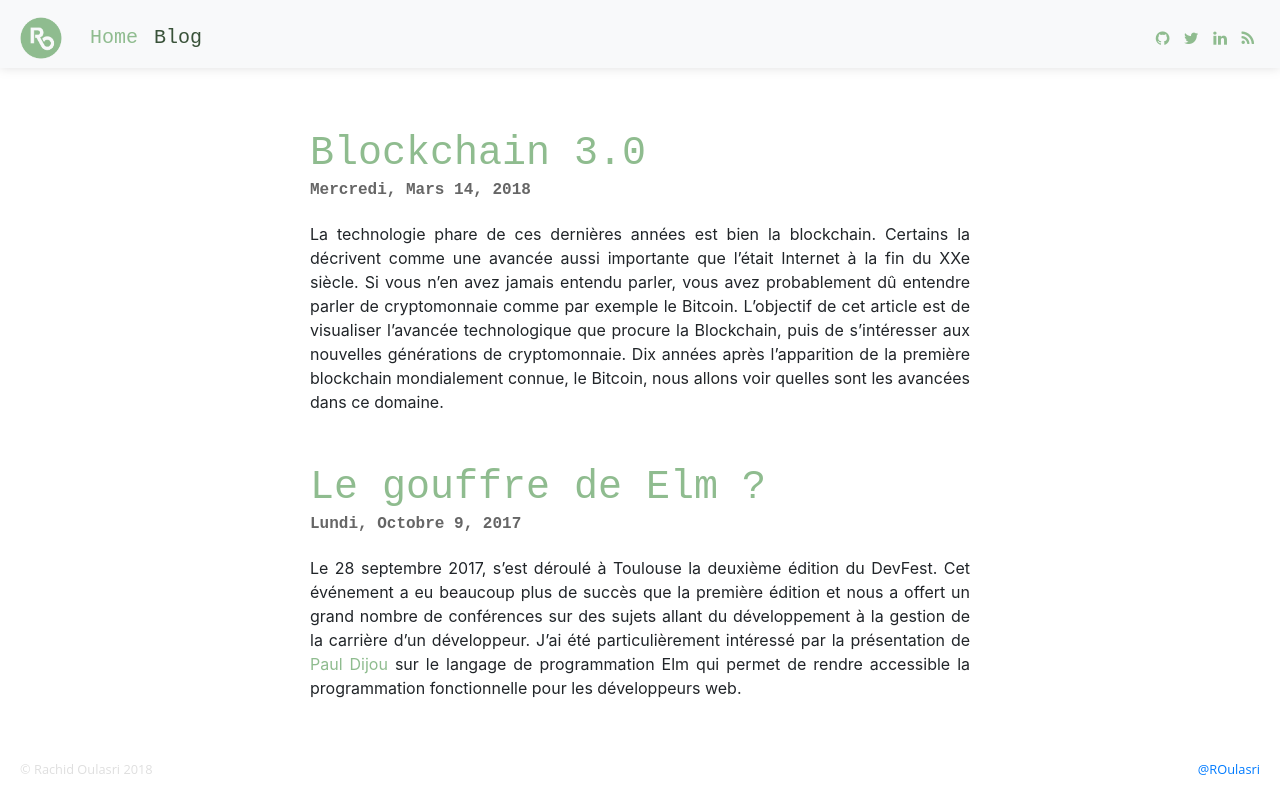
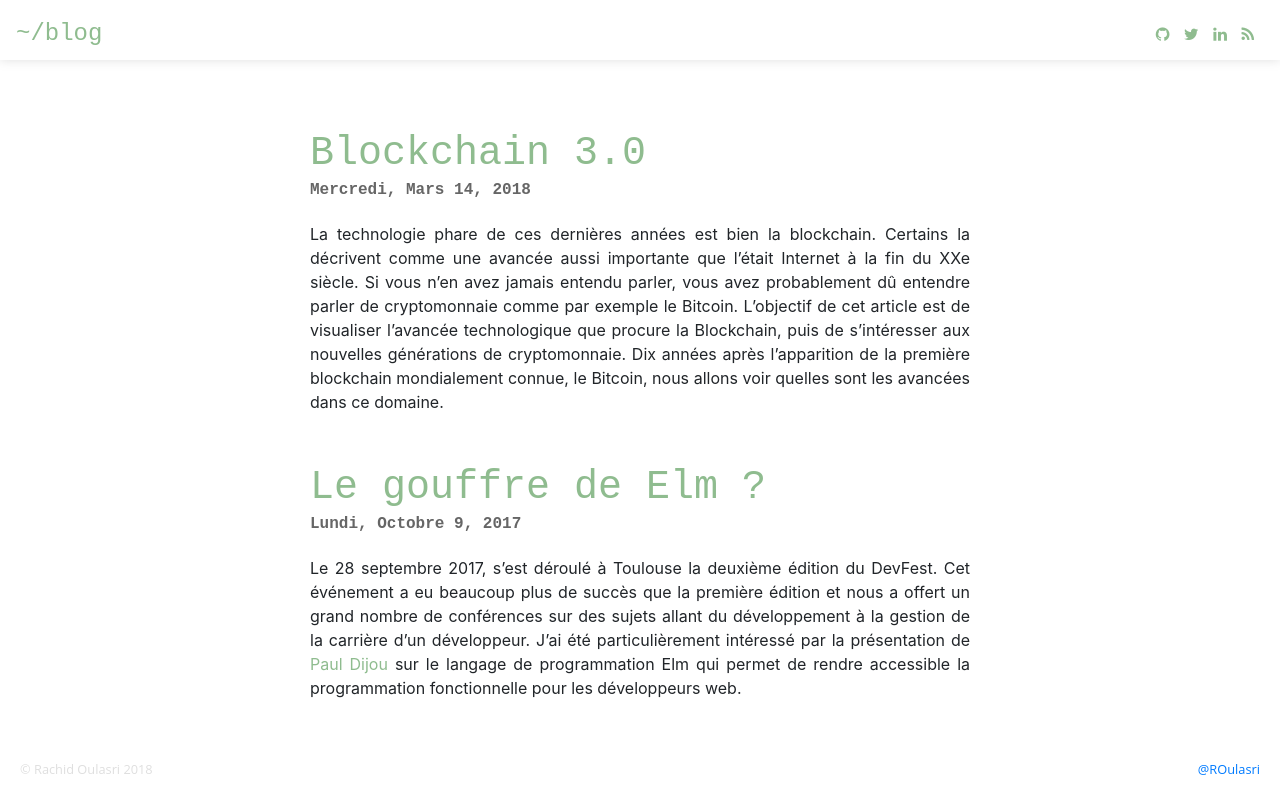
Before and after one commit to oulasri/oulasri.github.io, a plain HTML site: page blog.html in a window 1280 px wide. Drawn offline with nearby package versions, Linux system fonts and the light colour scheme.

Commit message:
Revert "add navbar"
This reverts commit e46c99e9

```diff
--- a/blog.html
+++ b/blog.html
@@ -36,20 +36,10 @@
 </head>
 <body>
 <header class="header">
-    <header class="header">
-        <nav class="navbar navbar-expand-lg navbar-light bg-light">
-            <a class="navbar-brand" href="/">
-                <img src="./static/image/logo.png" width="50" height="50" alt="" loading="lazy">
-            </a>
-            <button class="navbar-toggler" type="button" data-toggle="collapse" data-target="#navbarNavAltMarkup" aria-controls="navbarNavAltMarkup" aria-expanded="false" aria-label="Toggle navigation">
-                <span class="navbar-toggler-icon"></span>
-            </button>
-            <div class="collapse navbar-collapse" id="navbarNavAltMarkup">
-                <div class="navbar-nav">
-                    <a class="nav-item nav-link" href="/">Home</a>
-                    <a class="nav-item nav-link active" href="/blog.html">Blog</a>
-                </div>
-            </div>
+    <nav class="navbar navbar-light">
+        <span class="navbar-text">
+          <a href="/blog.html" class="name">~/blog</a>
+        </span>
         <span class="navbar-text">
           <a href="https://github.com/oulasri" class="fa fa-github"></a>
           <a href="https://twitter.com/ROulasri" class="fa fa-twitter"></a>
@@ -57,7 +47,6 @@
           <a href="/index.xml" class="fa fa-rss"></a>
         </span>
     </nav>
-    </header>
 </header>
 <div class="content">
     <article class="article">
--- a/static/css/style.css
+++ b/static/css/style.css
@@ -10,19 +10,8 @@
   box-shadow: 0 0px 10px rgba(128, 128, 128, 0.25);
 }
 
-.nav-link {
-  font-family: "Courier New", Courier, monospace;
-  font-size: 20px;
-  font-weight: 400;
-  color: #8FBC8F !important;
-}
-
-.active {
-  color: #395239 !important;
-}
-
 .name {
-  color: #8FBC8F !important;
+  color: 	#8FBC8F !important;
   font-family: "Courier New", Courier, monospace;
   font-size: 24px;
   font-weight: 400;
@@ -34,7 +23,7 @@
 }
 
 .fa {
-  color: #8FBC8F !important;
+  color: 	#8FBC8F !important;
   padding-right: 10px;
 
 }
@@ -92,7 +81,8 @@
   color: 	#8FBC8F !important;
 }
 
-.article-title:hover, .article-title:visited, .article-title:link, .article-title:active {
+.article-title:hover, .article-title:visited, .article-title:link, .article-title:active
+{
     text-decoration: none;
 }
 
```
Also changed, not shown: index.html (+6 -13 lines), post/blockchain-14-03-2018.html (+4 -13 lines), post/elm-9-10-2017.html (+4 -13 lines), static/image/logo.png (deleted). Lines whose indentation alone changed are shown as unchanged.
